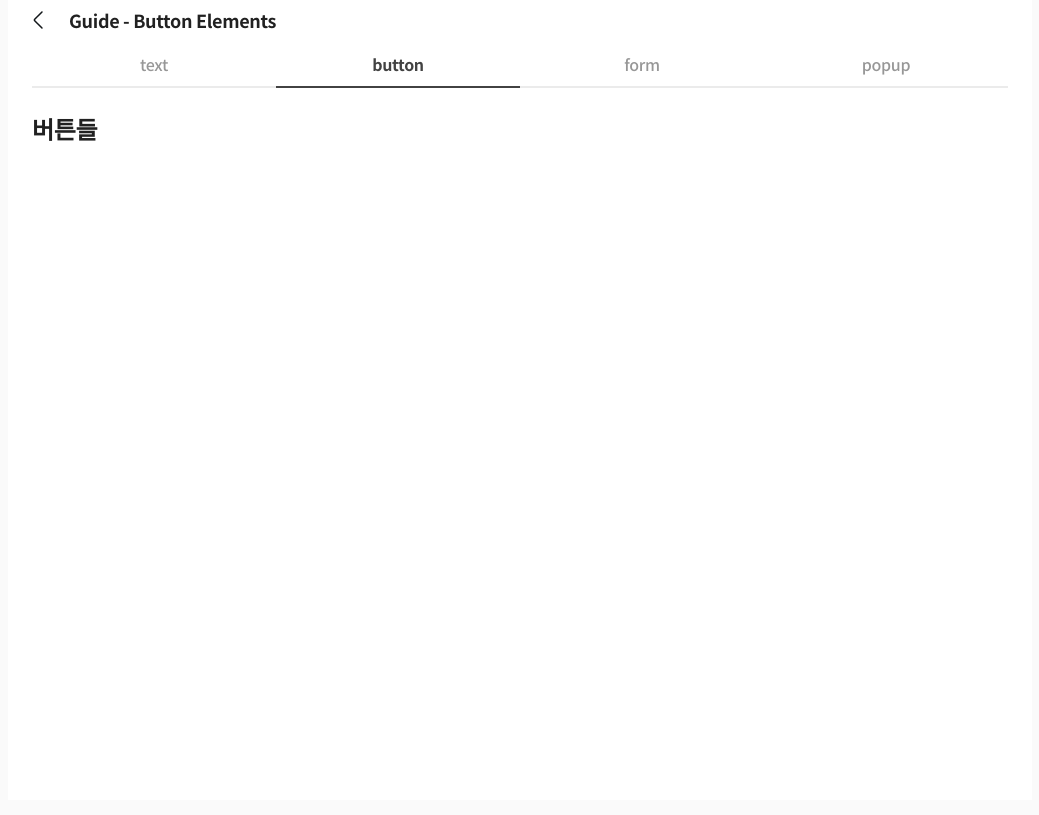
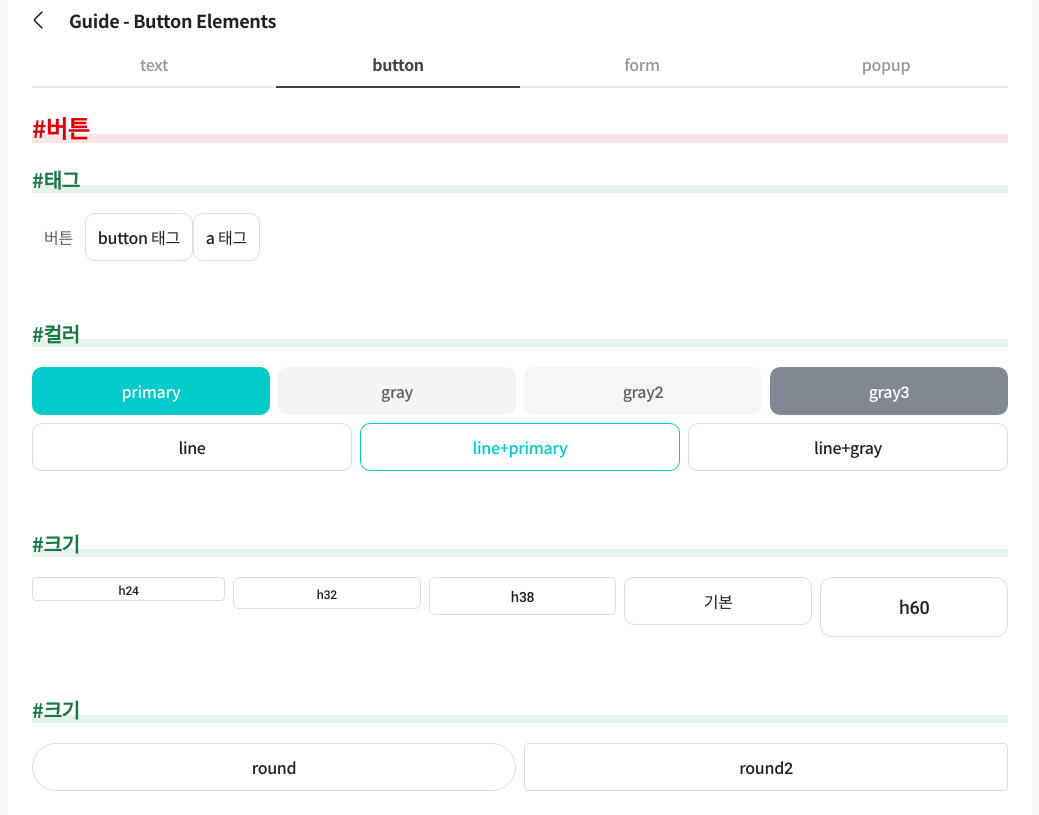
Before and after one commit to anoju/anoju-nuxt3, a Nuxt app: page /guide/button in a window 1280 px wide. Shown: the whole page, without its empty margins (120-1159 px from the left). Built offline with nearby package versions, Linux system fonts and the light colour scheme.

Commit message:
guide 정리중

```diff
--- a/assets/scss/popup/_popup.scss
+++ b/assets/scss/popup/_popup.scss
@@ -82,6 +82,7 @@
   display: block;
   width: 3.6rem;
   height: 3.6rem;
+  padding: 0;
   overflow: hidden;
   @include bg-etc(2.4rem auto);
   // background-image: url(../images/icon/btn-close-24.png);
@@ -479,15 +480,14 @@
     }
     .pop-head {
       > div {
-        // padding: var(--base-padding) 5rem 1.2rem var(--base-padding);
-        padding: var(--base-padding) var(--base-padding) 1.2rem var(--base-padding);
+        padding: var(--base-padding) calc(var(--base-padding) + 3.6rem) 1.2rem var(--base-padding);
+        // padding: var(--base-padding) var(--base-padding) 1.2rem var(--base-padding);
         min-height: auto;
         text-align: left;
       }
       .pop-close {
         top: 2.1rem;
         right: 1.6rem;
-        display: none;
       }
     }
     .pop-body {
--- a/pages/guide.vue
+++ b/pages/guide.vue
@@ -15,29 +15,16 @@ const tabInfo: Tab[] = [
   { text: 'popup', url: '/guide/popup' }
 ];
 const defaultTitle = 'Guide page';
-let beforeTitle = defaultTitle;
 const headerTitle = ref(defaultTitle);
 
-// watch(
-//   headerTitle,
-//   (value) => {
-//     console.log(value);
-//   },
-//   { deep: true, immediate: true }
-// );
-
 const updatePageTitle = (newVal: string) => {
-  if (beforeTitle === newVal) return;
   headerTitle.value = newVal;
-  beforeTitle = newVal;
 };
 
 watch(
   route,
   (value) => {
     isTabShow.value = tabInfo.some((tab) => tab.url === value.path);
-
-    console.log(headerTitle.value, beforeTitle);
   },
   { deep: true, immediate: true }
 );
--- a/pages/guide/button.vue
+++ b/pages/guide/button.vue
@@ -8,6 +8,37 @@ emit('page-title', pageTitle);
 </script>
 <template>
   <uiInner>
-    <h1>버튼들</h1>
+    <h1 class="gd__h1">버튼</h1>
+    <h2 class="gd__h2">태그</h2>
+    <div>
+      <uiButton>버튼</uiButton>
+      <uiButton line>button 태그</uiButton>
+      <uiButton line anchor>a 태그</uiButton>
+    </div>
+    <h2 class="gd__h2">컬러</h2>
+    <div class="flex full">
+      <uiButton primary>primary</uiButton>
+      <uiButton gray>gray</uiButton>
+      <uiButton gray2>gray2</uiButton>
+      <uiButton gray3>gray3</uiButton>
+    </div>
+    <div class="flex full">
+      <uiButton line>line</uiButton>
+      <uiButton line primary>line+primary</uiButton>
+      <uiButton line gray>line+gray</uiButton>
+    </div>
+    <h2 class="gd__h2">크기</h2>
+    <div class="flex full">
+      <uiButton line h24>h24</uiButton>
+      <uiButton line h32>h32</uiButton>
+      <uiButton line h38>h38</uiButton>
+      <uiButton line>기본</uiButton>
+      <uiButton line h60>h60</uiButton>
+    </div>
+    <h2 class="gd__h2">크기</h2>
+    <div class="flex full">
+      <uiButton line round>round</uiButton>
+      <uiButton line round2>round2</uiButton>
+    </div>
   </uiInner>
 </template>
--- a/pages/guide/popup.vue
+++ b/pages/guide/popup.vue
@@ -1,13 +1,64 @@
 <script lang="ts" setup>
+import fullPopup from '~/pages/guide/popup/full-popup.vue';
+import modalPopup from '~/pages/guide/popup/modal-popup.vue';
+
 const pageTitle = 'Guide - Popup Type';
 useHead({
   title: pageTitle
 });
 const emit = defineEmits(['page-title']);
 emit('page-title', pageTitle);
+
+const openFullPopup = async () => {
+  useNuxtApp().$modal({
+    component: fullPopup,
+    componentProps: {
+      title: '풀팝업입니다.'
+    }
+  });
+};
+const openModalPopup = async () => {
+  useNuxtApp().$modal({
+    component: modalPopup,
+    componentProps: {
+      number: 123456789
+    }
+  });
+};
+
+const openLike = () => {
+  useNuxtApp().$like();
+};
+
+let isLoadingTxt = false;
+const LoadingBtnZIndex = ref<number | null>(null);
+const openLoading = () => {
+  const opt: boolean | string = !isLoadingTxt ? true : '로딩중입니다.';
+  isLoadingTxt = !isLoadingTxt;
+  useNuxtApp().$loading(opt);
+  LoadingBtnZIndex.value = 999;
+};
+const closeLoading = () => {
+  useNuxtApp().$loading(false);
+  LoadingBtnZIndex.value = null;
+};
 </script>
 <template>
   <uiInner>
-    <h1>팝업들</h1>
+    <h1 class="gd__h1">팝업</h1>
+    <h2 class="gd__h2">레이어</h2>
+    <div class="flex full">
+      <uiButton line @click="openFullPopup">풀팝업</uiButton>
+      <uiButton line @click="openModalPopup">모달팝업</uiButton>
+    </div>
+    <h2 class="gd__h2">로딩</h2>
+    <div class="flex full">
+      <uiButton line @click="openLoading">Loading open</uiButton>
+      <uiButton line :style="{ zIndex: LoadingBtnZIndex ? LoadingBtnZIndex : '' }" @click="closeLoading">Loading close</uiButton>
+    </div>
+    <h2 class="gd__h2">기타</h2>
+    <div class="flex full">
+      <uiButton line @click="openLike">like</uiButton>
+    </div>
   </uiInner>
 </template>
--- a/pages/popup/popup.vue
+++ b/pages/guide/popup/full-popup.vue
@@ -1,12 +1,26 @@
 <script lang="ts" setup>
+import modalPopup from '~/pages/guide/popup/modal-popup.vue';
 const props = defineProps({
   title: { type: String, default: null }
 });
+const emit = defineEmits(['close']);
+const popClose = () => {
+  emit('close');
+};
+
+const openModalPopup = async () => {
+  useNuxtApp().$modal({
+    component: modalPopup,
+    componentProps: {
+      number: 987654321
+    }
+  });
+};
 </script>
 <template>
   <uiPop full title="팝업 타이틀">
     <uiInner>
-      <h2 v-if="title">{{ title }}</h2>
+      <h1 v-if="title" class="tit-h1">{{ title }}</h1>
       팝업컨텐츠<br />
       팝업컨텐츠<br />
       팝업컨텐츠<br />
@@ -25,7 +39,8 @@ const props = defineProps({
     </uiInner>
     <template #foot>
       <div class="flex full">
-        <button type="button" class="button primary h60">확인</button>
+        <uiButton line @click="openModalPopup">모달팝업</uiButton>
+        <button type="button" class="button primary h60" @click="popClose">확인</button>
       </div>
     </template>
   </uiPop>
--- /dev/null
+++ b/pages/guide/popup/modal-popup.vue
@@ -0,0 +1,26 @@
+<script lang="ts" setup>
+const props = defineProps({
+  number: { type: Number, default: null }
+});
+const emit = defineEmits(['close']);
+const popClose = () => {
+  emit('close');
+};
+</script>
+<template>
+  <uiPop modal title="모달 팝업 타이틀">
+    <uiInner>
+      <h1 v-if="number" class="tit-h1">{{ number }}</h1>
+      <!-- <h1 v-if="dataIdx" class="tit-h1">{{ dataIdx }}</h1> -->
+      팝업컨텐츠<br />
+      팝업컨텐츠<br />
+      팝업컨텐츠<br />
+      팝업컨텐츠<br />
+    </uiInner>
+    <template #foot>
+      <div class="flex full">
+        <button type="button" class="button primary h60" @click="popClose">확인</button>
+      </div>
+    </template>
+  </uiPop>
+</template>
--- a/pages/guide/text.vue
+++ b/pages/guide/text.vue
@@ -8,21 +8,25 @@ emit('page-title', pageTitle);
 </script>
 <template>
   <uiInner>
-    <uiButton to="/guide/font/" line>폰트확인</uiButton>
+    <h1 class="gd__h1">텍스트</h1>
+    <h2 class="gd__h2">폰트</h2>
+    <div class="flex full">
+      <uiButton to="/guide/font/" line>자세한 폰트정보 확인</uiButton>
+    </div>
 
-    <h1 class="gd__h1">제목요소</h1>
+    <h2 class="gd__h2">타이틀요소(tit-h), title-bar</h2>
     <uiTitleBar>
-      <h1 class="tit-h1">제목타이틀</h1>
+      <h1 class="tit-h1">타이틀</h1>
     </uiTitleBar>
     <uiTitleBar>
-      <h1 class="tit-h1">제목타이틀</h1>
-      <template #right>제목서브요소</template>
+      <h1 class="tit-h1">타이틀</h1>
+      <template #right>서브요소</template>
     </uiTitleBar>
     <uiTitleBar>
-      <template #right>제목서브요소만 필요케이스</template>
+      <template #right>서브요소만 필요케이스</template>
     </uiTitleBar>
-    <h1 class="tit-h1">1번째 제목요소</h1>
-    <h2 class="tit-h2">2번째 제목요소</h2>
-    <h3 class="tit-h3">3번째 제목요소</h3>
+    <h1 class="tit-h1">1번 타이틀</h1>
+    <h2 class="tit-h2">2번 타이틀</h2>
+    <h3 class="tit-h3">3번 타이틀</h3>
   </uiInner>
 </template>
--- a/pages/index.vue
+++ b/pages/index.vue
@@ -1,5 +1,4 @@
 <script lang="ts" setup>
-import popup from '~/pages/popup/popup.vue';
 useHead({
   title: '페이지 제목'
 });
@@ -24,32 +23,6 @@ const listAry = [
   { title: '공지사합니다.6', link: '#' },
   { title: '공지사합니다.7', link: '#' }
 ];
-
-const openPopup = async () => {
-  useNuxtApp().$modal({
-    component: popup,
-    componentProps: {
-      title: '팝업이다'
-    }
-  });
-};
-
-const openLike = () => {
-  useNuxtApp().$like();
-};
-
-let isLoadingTxt = false;
-const LoadingBtnZIndex = ref<number | null>(null);
-const openLoading = () => {
-  const opt: boolean | string = !isLoadingTxt ? true : '로딩중입니다.';
-  isLoadingTxt = !isLoadingTxt;
-  useNuxtApp().$loading(opt);
-  LoadingBtnZIndex.value = 999;
-};
-const closeLoading = () => {
-  useNuxtApp().$loading(false);
-  LoadingBtnZIndex.value = null;
-};
 </script>
 <template>
   <uiPage page-title="Index page" btn-back>
@@ -169,12 +142,6 @@ const closeLoading = () => {
         <li><a href="">공지사항입니다.</a></li>
         <li><a href="">공지사항입니다.</a></li>-->
       </ul>
-      <p class="mt-30">
-        <uiButton line @click="openPopup">팝업창</uiButton>
-        <uiButton line @click="openLike">like</uiButton>
-        <uiButton line @click="openLoading">Loading open</uiButton>
-        <uiButton line :style="{ zIndex: LoadingBtnZIndex ? LoadingBtnZIndex : '' }" @click="closeLoading">Loading close</uiButton>
-      </p>
       <div style="background-color: #f1f1f1; height: 200vh" class="mt-30"></div>
     </uiInner>
     <uiBottomFixed flex full>
```
